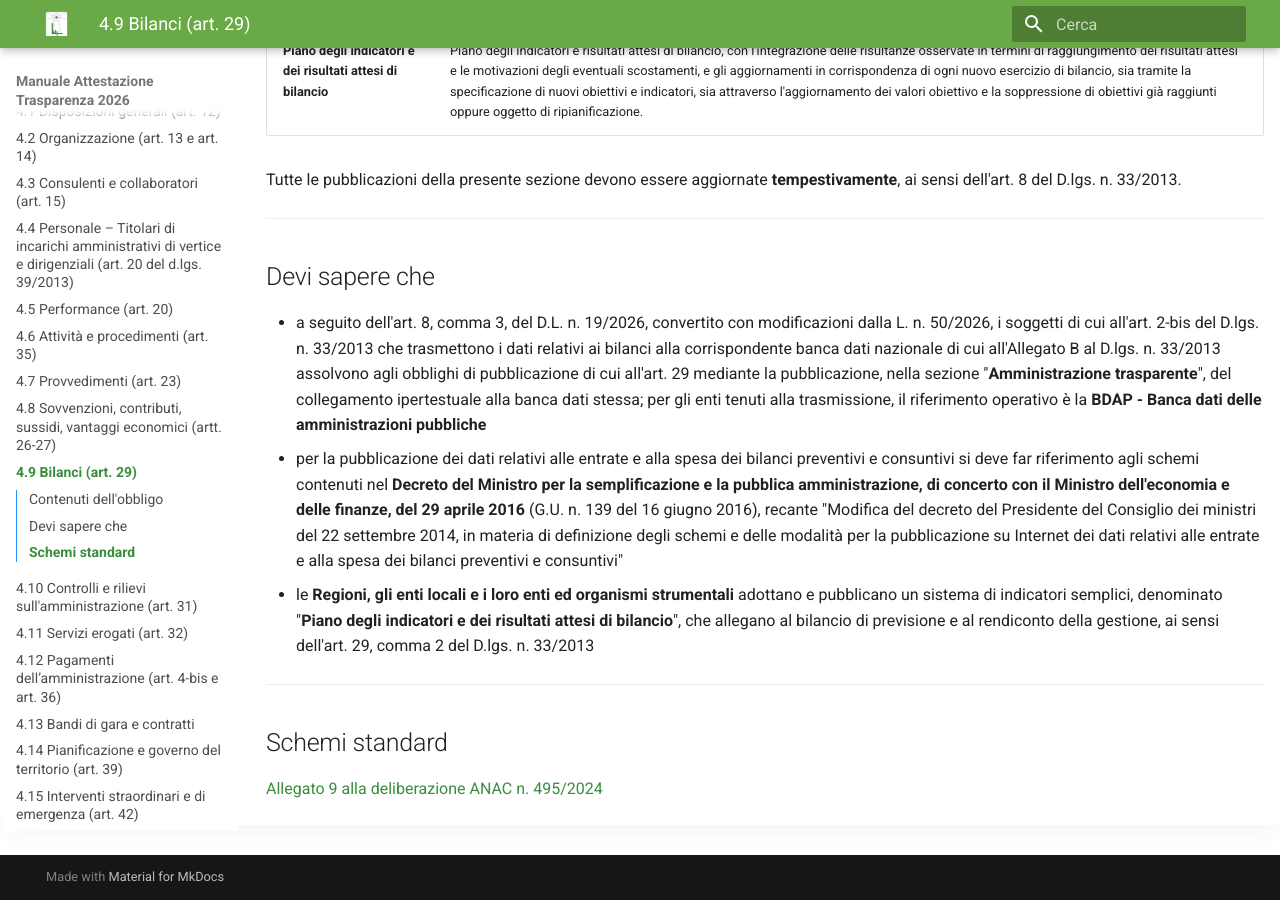
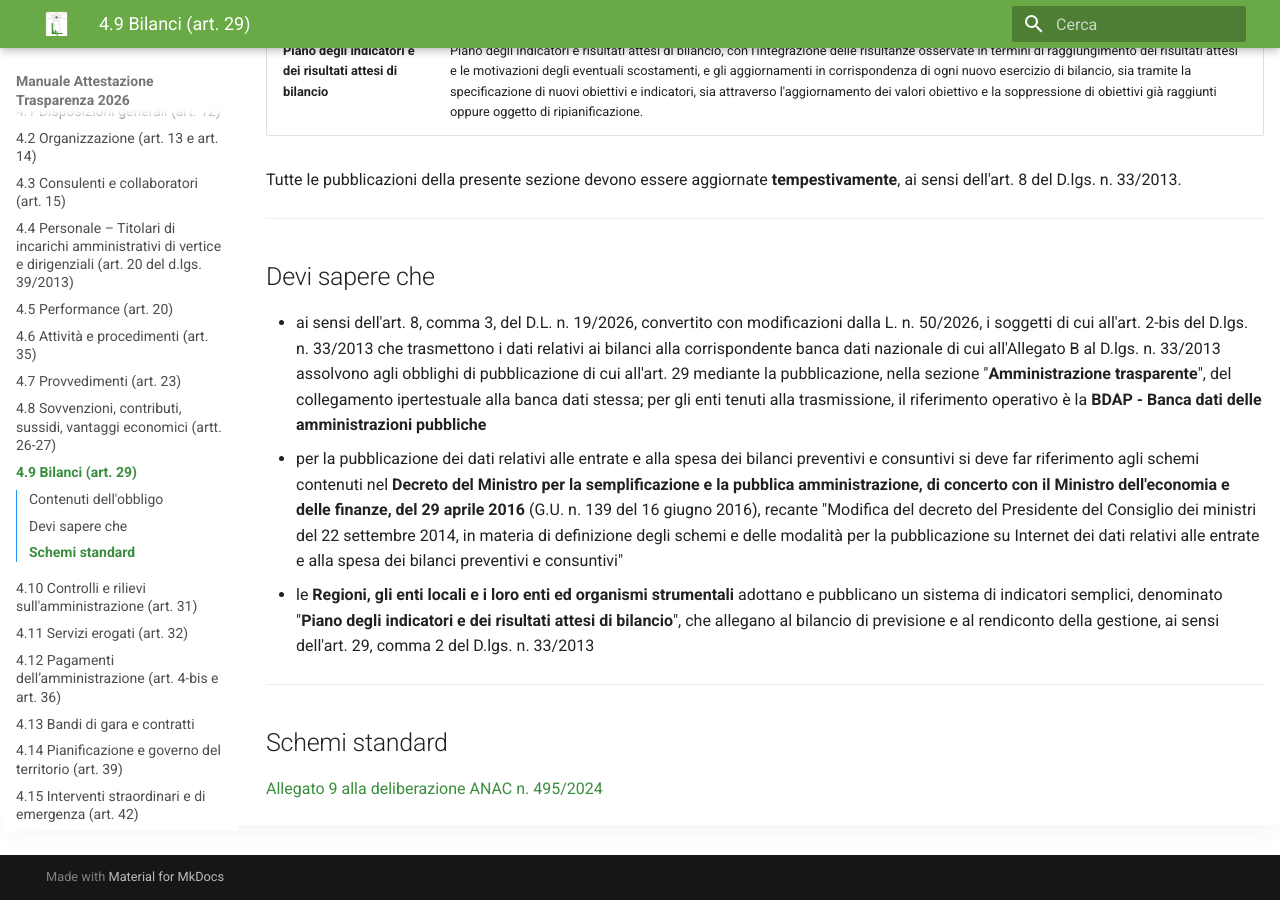
Before and after one commit to Lab4srl/manuale-trasparenza-2026, an MkDocs documentation site: the page built from docs/capitolo-4/4-9-bilanci.md, in a window 1280 px wide and 900 px high, scrolled down 514 px. Built offline with MkDocs 1.6.1 and Material for MkDocs 9.7.7, drawn with Linux system fonts in a browser that asks for light colours.

Commit message:
Aggiornamento manuale

```diff
--- a/docs/capitolo-4/4-9-bilanci.md
+++ b/docs/capitolo-4/4-9-bilanci.md
@@ -14,7 +14,7 @@ Tutte le pubblicazioni della presente sezione devono essere aggiornate **tempest
 
 ## Devi sapere che
 
-* a seguito dell'art. 8, comma 3, del D.L. n. 19/2026, convertito con modificazioni dalla L. n. 50/2026, i soggetti di cui all'art. 2-bis del D.lgs. n. 33/2013 che trasmettono i dati relativi ai bilanci alla corrispondente banca dati nazionale di cui all'Allegato B al D.lgs. n. 33/2013 assolvono agli obblighi di pubblicazione di cui all'art. 29 mediante la pubblicazione, nella sezione "**Amministrazione trasparente**", del collegamento ipertestuale alla banca dati stessa; per gli enti tenuti alla trasmissione, il riferimento operativo è la **BDAP - Banca dati delle amministrazioni pubbliche**
+* ai sensi dell'art. 8, comma 3, del D.L. n. 19/2026, convertito con modificazioni dalla L. n. 50/2026, i soggetti di cui all'art. 2-bis del D.lgs. n. 33/2013 che trasmettono i dati relativi ai bilanci alla corrispondente banca dati nazionale di cui all'Allegato B al D.lgs. n. 33/2013 assolvono agli obblighi di pubblicazione di cui all'art. 29 mediante la pubblicazione, nella sezione "**Amministrazione trasparente**", del collegamento ipertestuale alla banca dati stessa; per gli enti tenuti alla trasmissione, il riferimento operativo è la **BDAP - Banca dati delle amministrazioni pubbliche**
 * per la pubblicazione dei dati relativi alle entrate e alla spesa dei bilanci preventivi e consuntivi si deve far riferimento agli schemi contenuti nel **Decreto del Ministro per la semplificazione e la pubblica amministrazione, di concerto con il Ministro dell'economia e delle finanze, del 29 aprile 2016** (G.U. n. 139 del 16 giugno 2016), recante "Modifica del decreto del Presidente del Consiglio dei ministri del 22 settembre 2014, in materia di definizione degli schemi e delle modalità per la pubblicazione su Internet dei dati relativi alle entrate e alla spesa dei bilanci preventivi e consuntivi"
 * le **Regioni, gli enti locali e i loro enti ed organismi strumentali** adottano e pubblicano un sistema di indicatori semplici, denominato "**Piano degli indicatori e dei risultati attesi di bilancio**", che allegano al bilancio di previsione e al rendiconto della gestione, ai sensi dell'art. 29, comma 2 del D.lgs. n. 33/2013
 
```
Also changed, not shown: docs/capitolo-4/4-12-pagamenti.md (+1 -1 lines), docs/capitolo-4/4-8-sovvenzioni-contributi.md (+1 -1 lines).
